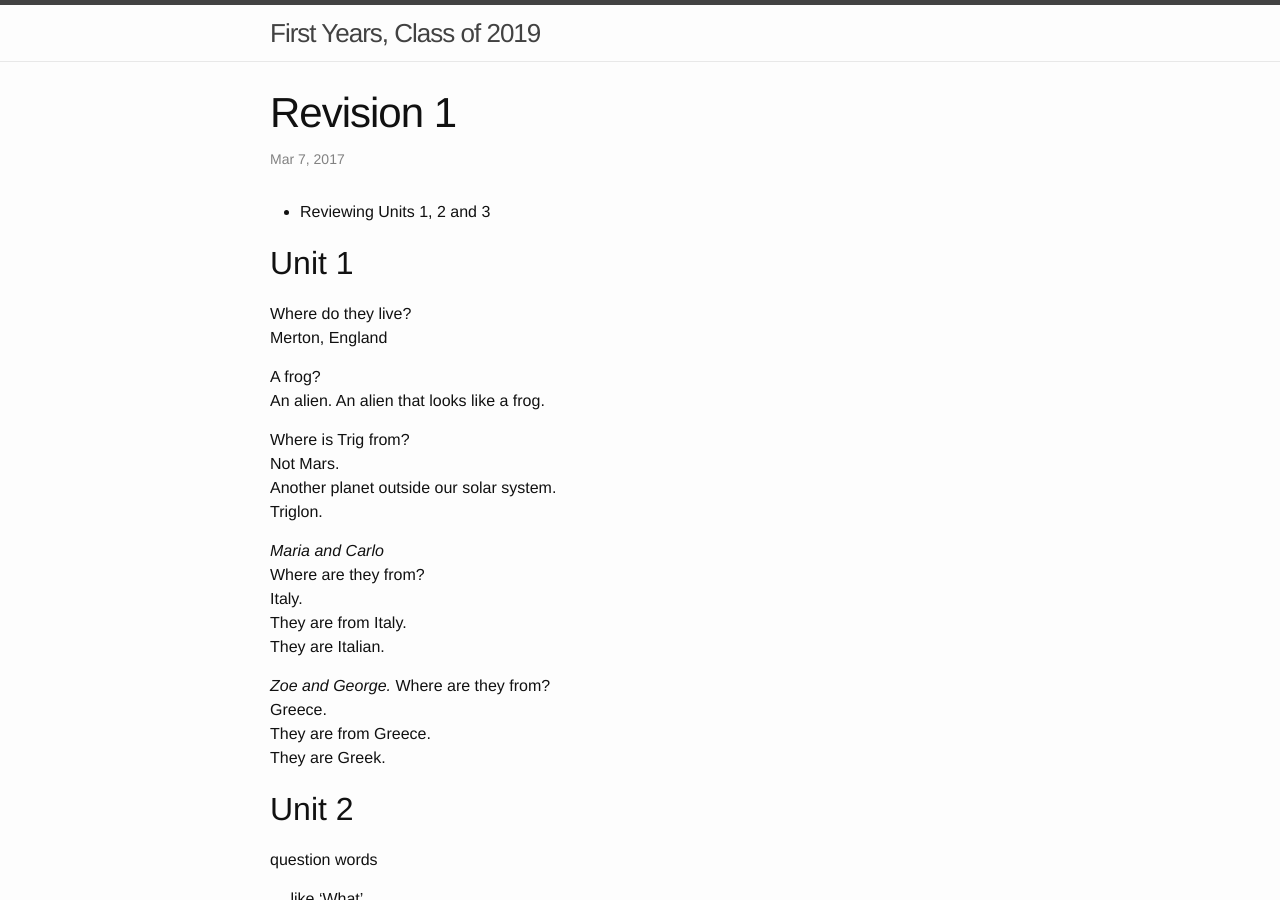
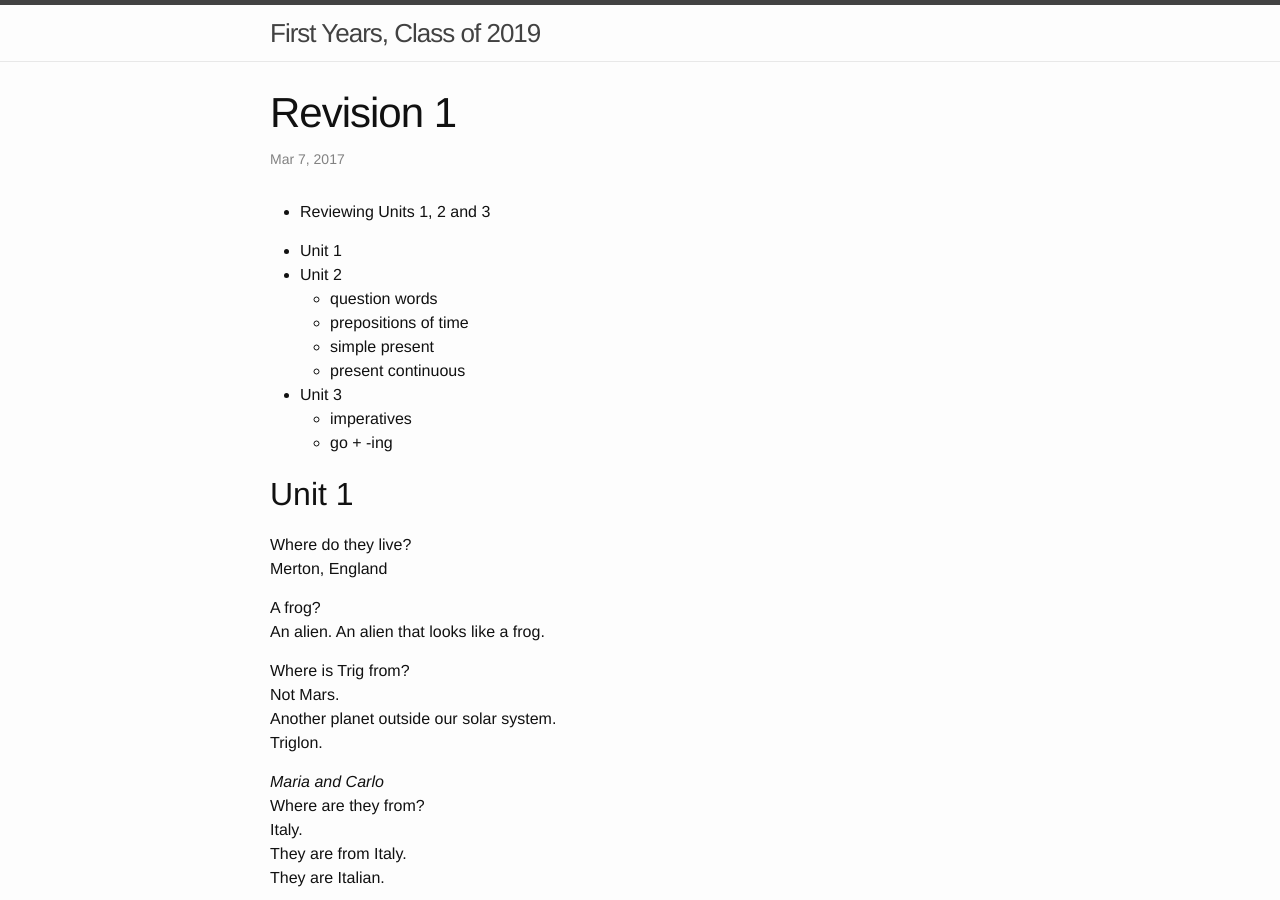
Before and after one commit to MrArgote/19-dot-argote-dot-org, a Jekyll site: the page built from Spring/Act-I/_posts/2017-03-07-Tue-Act-I-Class-06-Revision-1.md, in a window 1280 px wide and 900 px high. Built offline with Jekyll 4.4.1, drawn with Linux system fonts in a browser that asks for light colours.

Commit message:
add a manually made table of contents to i-6

```diff
--- a/Spring/Act-I/_posts/2017-03-07-Tue-Act-I-Class-06-Revision-1.md
+++ b/Spring/Act-I/_posts/2017-03-07-Tue-Act-I-Class-06-Revision-1.md
@@ -4,6 +4,16 @@ computer-lab: false
 ---
 
 - Reviewing Units 1, 2 and 3
+
+- Unit 1
+- Unit 2
+  - question words
+  - prepositions of time
+  - simple present
+  - present continuous
+- Unit 3
+  - imperatives
+  - go + -ing
 
 ## Unit 1
 
```
